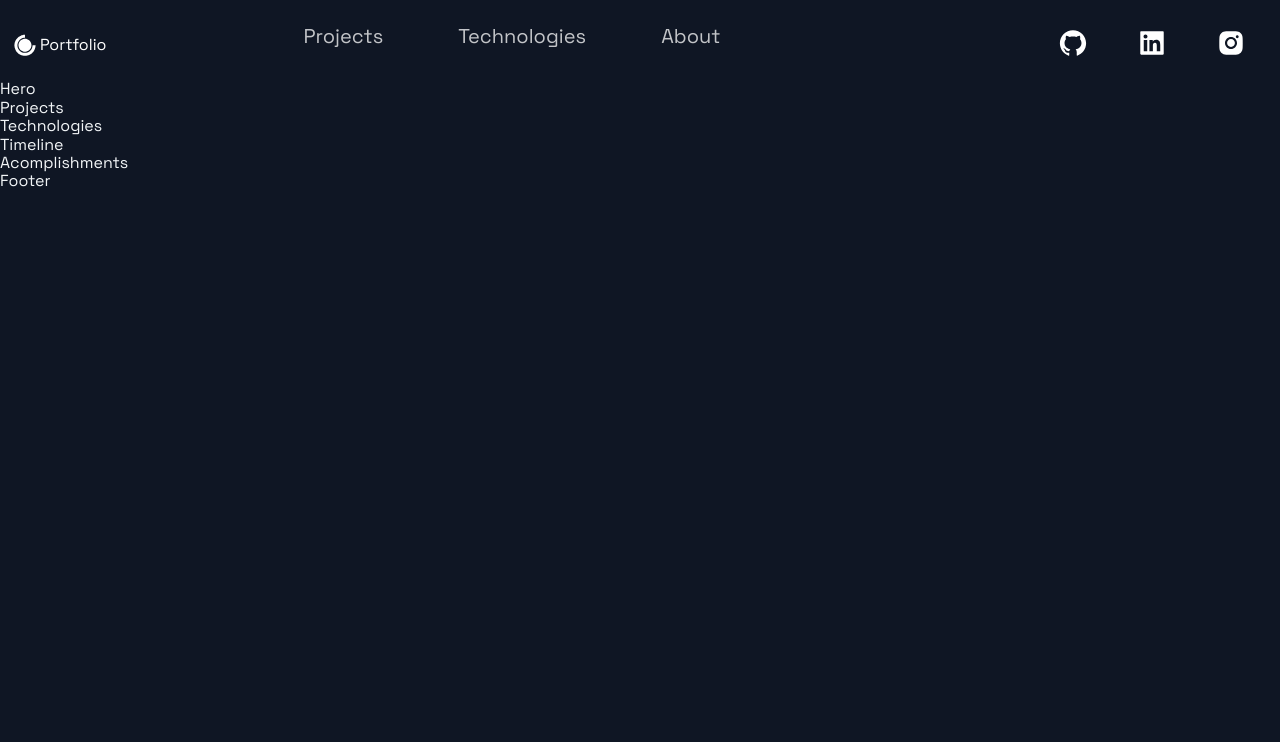
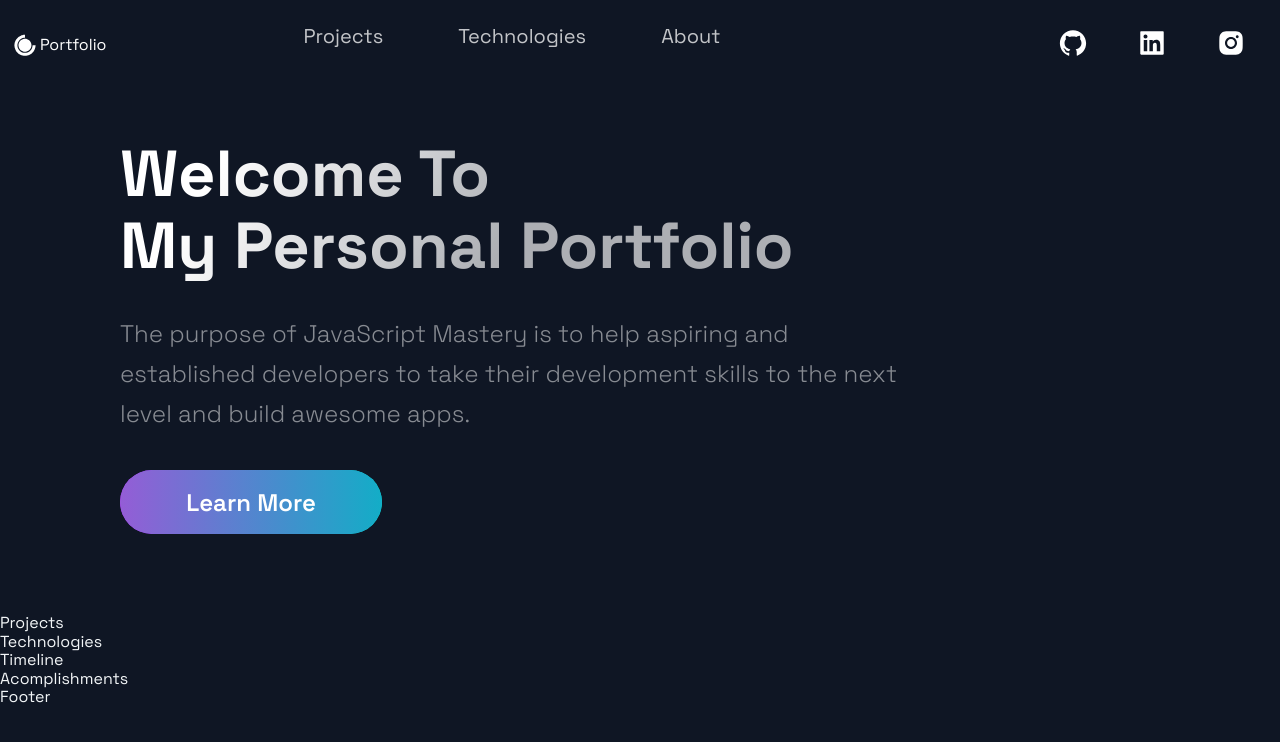
Before and after one commit to jefim9413/Portf-lio, a Next.js app: page / in a window 1280 px wide. Shown: the top 742 px of the page. Built offline with nearby package versions, Linux system fonts and the light colour scheme.

Commit message:
finalizando componente Hero

```diff
--- a/src/components/Hero/Hero.js
+++ b/src/components/Hero/Hero.js
@@ -5,9 +5,20 @@
 import { LeftSection } from './HeroStyles';
 
 const Hero = (props) => (
-  <div>
-    Hero
-  </div>
+  <>
+    <Section row nopadding>
+      <LeftSection>
+        <SectionTitle main center>
+          Welcome To <br />
+          My Personal Portfolio
+        </SectionTitle>
+        <SectionText>
+        The purpose of JavaScript Mastery is to help aspiring and established developers to take their development skills to the next level and build awesome apps.
+        </SectionText>
+        <Button onClick={props.handleClick}>Learn More</Button>
+      </LeftSection>
+    </Section>
+  </>
 );
 
 export default Hero;
```
